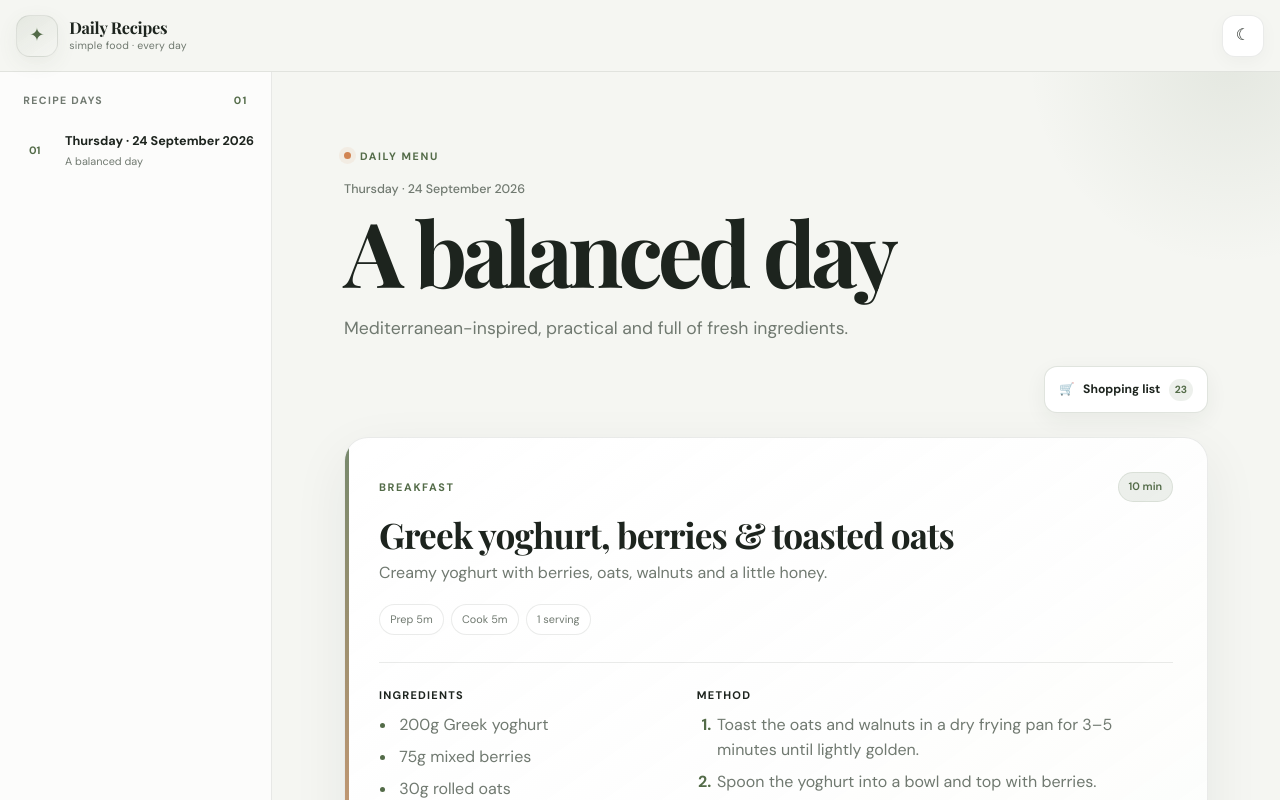
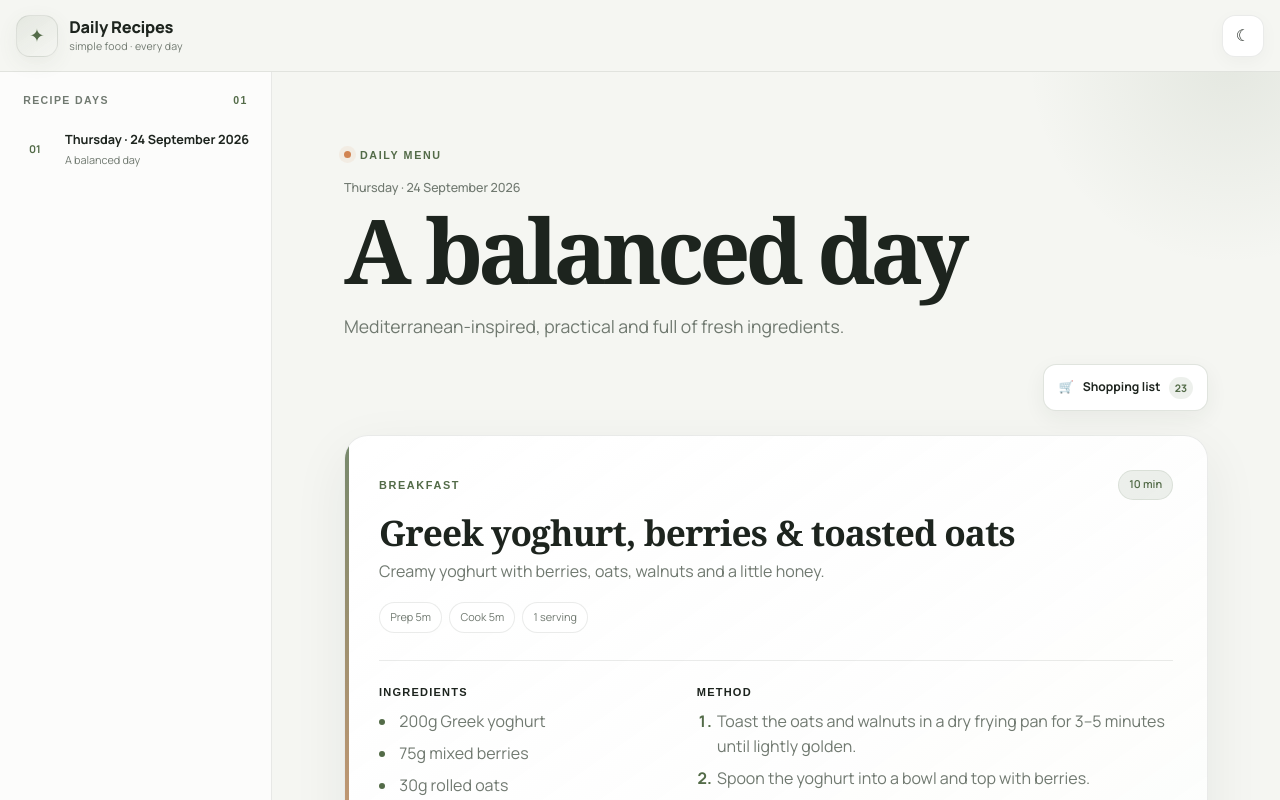
Before and after one commit to stevencr/recipes, a React (Vite) app: page / in a window 1280 px wide. Shown: the top 800 px of the page. Built offline with nearby package versions, Linux system fonts and the light colour scheme.

Commit message:
Update typography to modern Manrope font

```diff
--- a/src/styles.css
+++ b/src/styles.css
@@ -1,4 +1,4 @@
-@import url('https://fonts.googleapis.com/css2?family=DM+Sans:wght@400;500;600;700&family=Playfair+Display:wght@600;700&display=swap');
+@import url('https://fonts.googleapis.com/css2?family=Manrope:wght@400;500;600;700;800&display=swap');
 
 *, *::before, *::after { box-sizing: border-box; }
 
@@ -40,7 +40,7 @@ html, body, #root { margin: 0; min-height: 100%; background: var(--bg); }
 body {
   min-height: 100vh;
   color: var(--text);
-  font: 16px/1.55 "DM Sans", system-ui, -apple-system, BlinkMacSystemFont, "Segoe UI", sans-serif;
+  font: 16px/1.55 "Manrope", system-ui, -apple-system, BlinkMacSystemFont, "Segoe UI", sans-serif;
   -webkit-font-smoothing: antialiased;
 }
 button, a { font: inherit; }
@@ -81,7 +81,7 @@ a { color: inherit; }
   font-size:1.15rem;
   box-shadow:0 6px 20px rgba(83,107,72,.08);
 }
-.brand__name { display:block; font:700 1.02rem "Playfair Display", Georgia, serif; letter-spacing:-.015em; }
+.brand__name { display:block; font:800 1.02rem "Manrope", system-ui, sans-serif; letter-spacing:-.015em; }
 .brand__tagline { display:block; color:var(--muted); font-size:.66rem; letter-spacing:.02em; }
 
 .header-actions { display:flex; gap:.6rem; }
```
